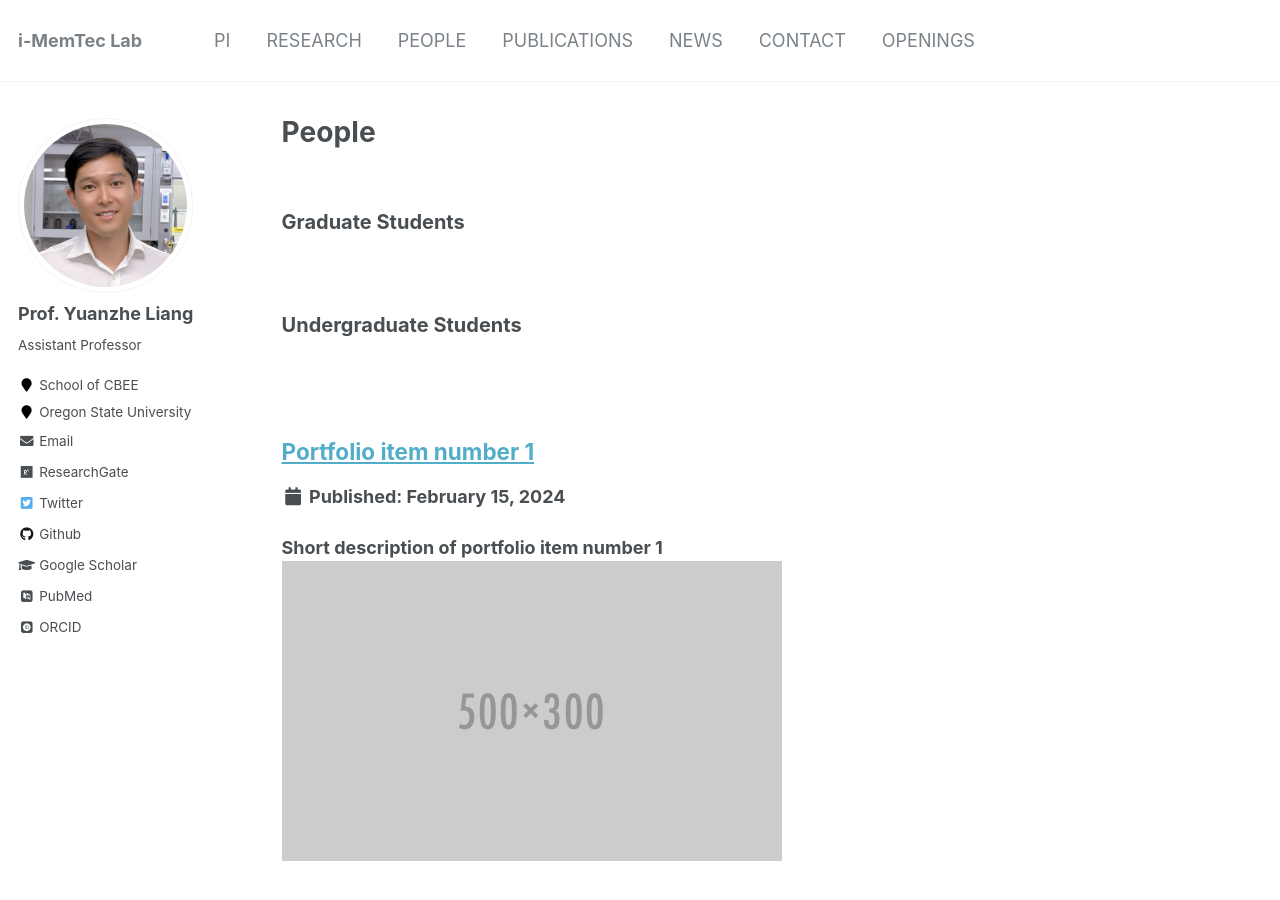
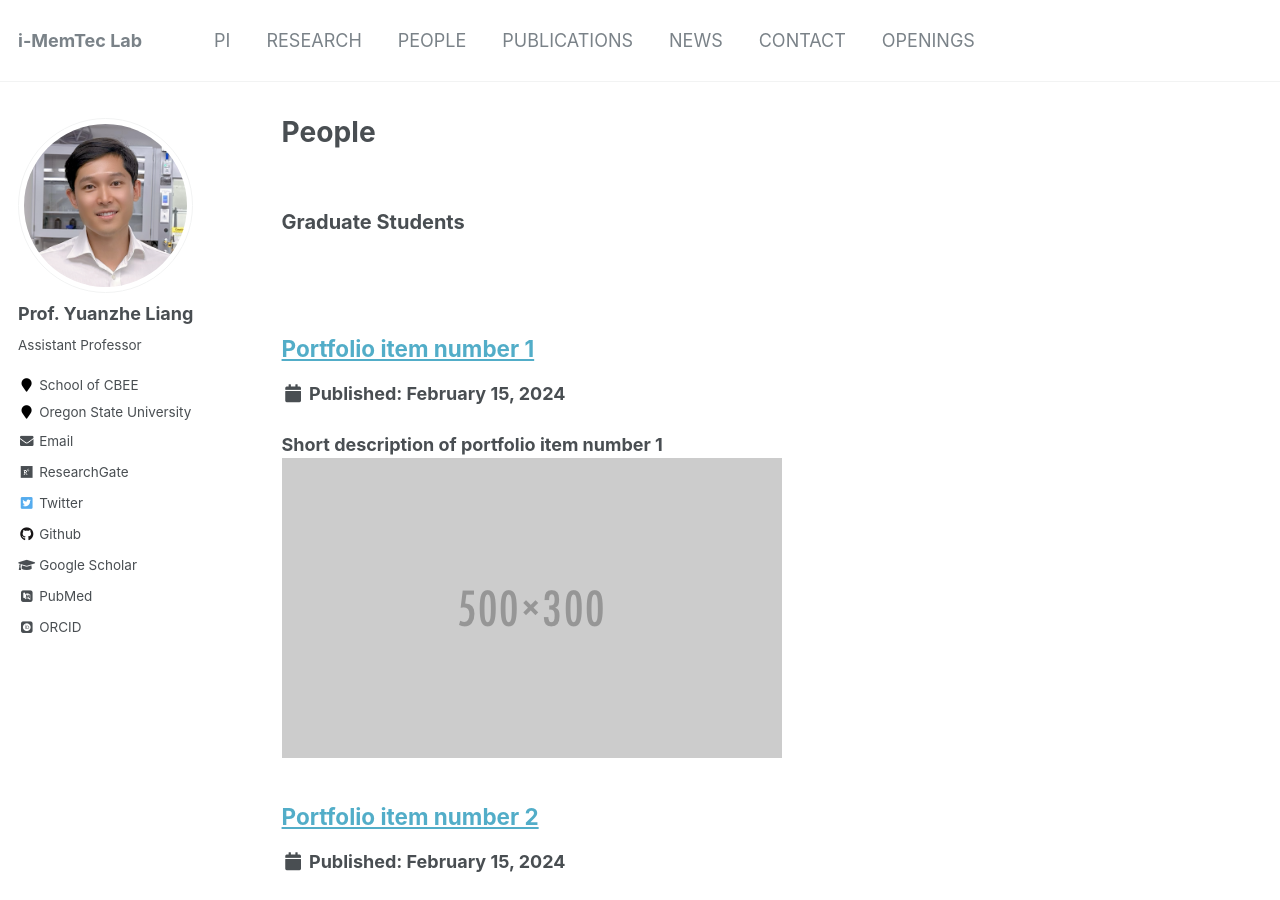
Before and after one commit to yuanzheliang/yuanzheliang.github.io, a Jekyll site: the page built from _pages/people.html, in a window 1280 px wide and 900 px high. Built offline with Jekyll 4.4.1, drawn with Linux system fonts in a browser that asks for light colours; some web fonts are replaced.

Commit message:
Update people.html

```diff
--- a/_pages/people.html
+++ b/_pages/people.html
@@ -7,8 +7,6 @@ author_profile: true
 
 <br>
 <p style="font-size: 20px;"><b>Graduate Students<b></p>
-<br>
-<p style="font-size: 20px;"><b>Undergraduate Students<b></p>
 <br>
 
 
```
